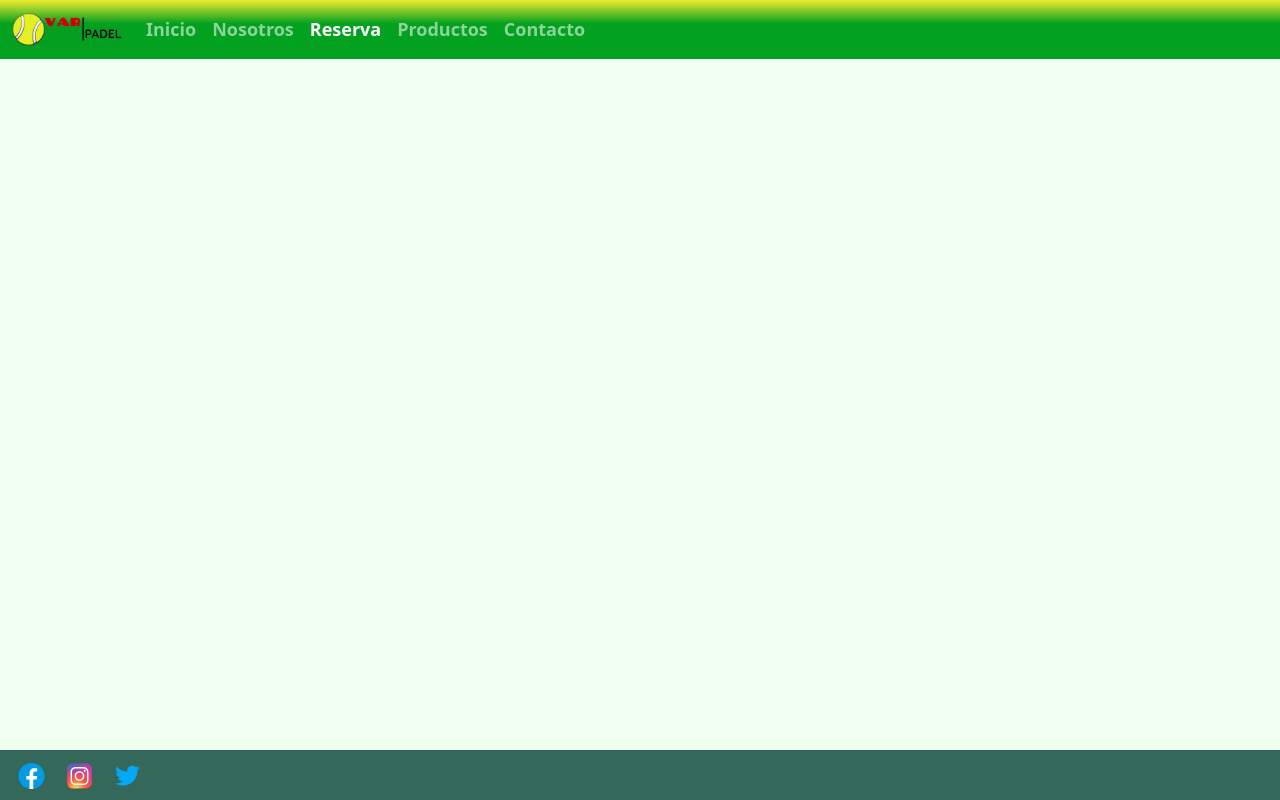
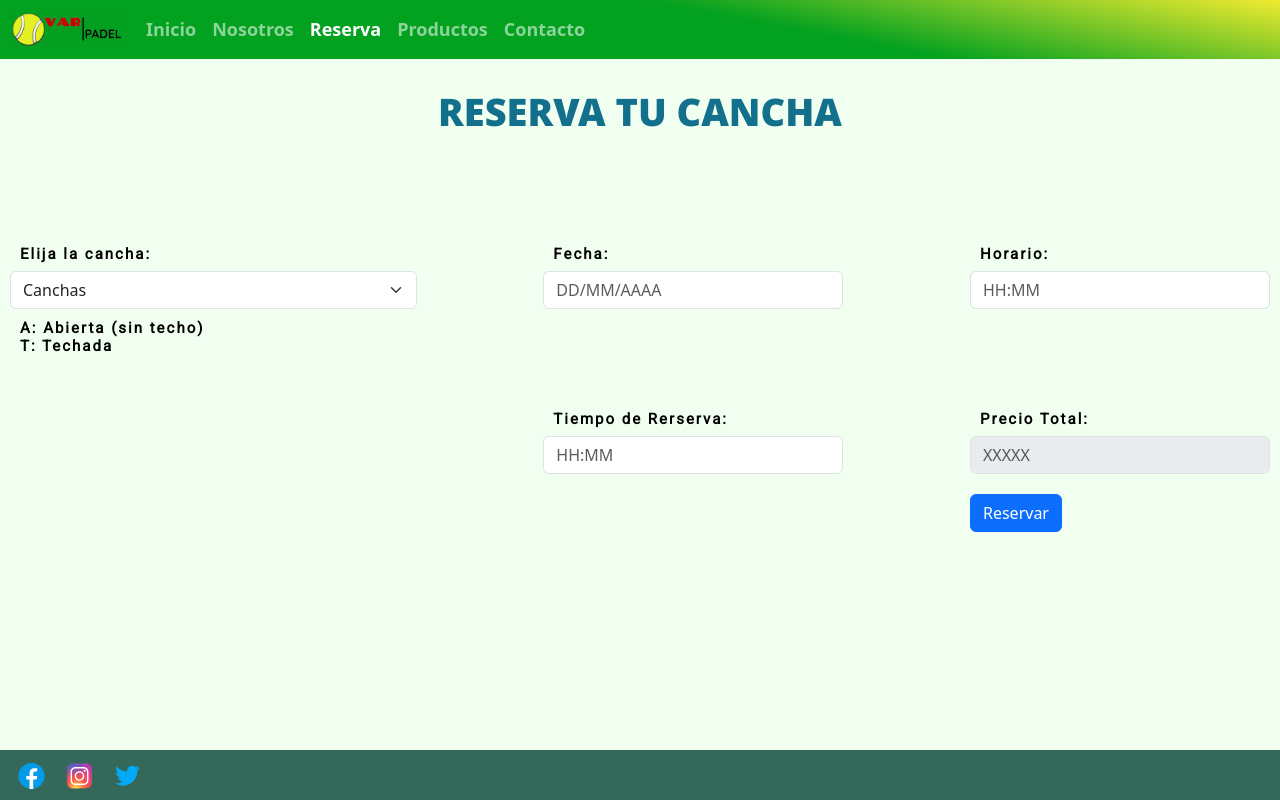
Before and after one commit to NakamaJavier/PreEntrega2Nakama, a plain HTML site: page section/reserva.html in a window 1280 px wide. Drawn offline with nearby package versions, Linux system fonts and the light colour scheme.

Commit message:
empezando la Reserva

```diff
--- a/css/style.css
+++ b/css/style.css
@@ -1,4 +1,4 @@
-@import url('https://fonts.googleapis.com/css2?family=Noto+Sans:ital,wght@0,600;0,700;0,900;1,700&family=Poppins:ital@1&family=Roboto:ital@1&display=swap');
+@import url('https://fonts.googleapis.com/css2?family=Noto+Sans:ital,wght@0,200;0,300;0,400;0,500;0,600;0,700;0,900;1,200;1,300;1,400;1,500;1,700&family=Poppins:ital@1&family=Roboto:ital,wght@0,100;0,300;0,400;1,100;1,300;1,400&display=swap');
 *{
     margin:0;
     padding:0;
@@ -19,8 +19,41 @@ h1{
     font-size:38px;
     text-align:center;
     color: #12708d;
+    margin-bottom: 20px;
 }
+h2{
+    margin-top:10px;
+    font-family: 'Noto Sans', sans-serif;;
+    font-style: normal;
+    font-weight: 800;
+    font-size: 30px;
+    text-align: left;
+    letter-spacing: 2px;
+    color: #12708d;
 
+}
+h3{
+    margin-top:10px;
+    margin-left: 10px;
+    font-family: 'Roboto', sans-serif;
+    font-style: normal;
+    font-weight: 600;
+    font-size: 15px;
+    text-align: left;
+    letter-spacing: 2px;
+    color: black;
+}
+p{
+    margin: 15px;
+    color: #000108;
+    font-family: 'Roboto', sans-serif;
+    font-style: normal;
+    font-weight: 600;
+    font-size: 18px;
+    text-align: justify;
+    line-height: 20px;
+    letter-spacing: 1px;
+}
 
 /* Navbar modificaciones de BootStrap*/
 .varlogo{
@@ -35,7 +68,7 @@ h1{
     margin-bottom: 30px;
 }
 
-/* Carrusel en index*/
+/* Configuracion Carrusel en index*/
 .carousel-width{
 
     width: 80vw;
@@ -45,7 +78,19 @@ h1{
 }
 .carousel img{
     object-fit: cover;
-    height: 37vw;
+    height: 32vw;
+}
+.carousel-caption p{
+    margin: none;
+    color: #ffffff;
+    font-family: 'Roboto', sans-serif;
+    font-style: normal;
+    font-weight: 300;
+    font-size: 18px;
+    text-align: center;
+    line-height: normal;
+    letter-spacing: normal;
+    word-spacing: normal;
 }
 
 /*Configuracion del footer*/
@@ -63,3 +108,45 @@ footer{
     padding-left: 15px;
     margin-top: 2px;
 }
+
+/*Grid Reserva */
+.gridContenedor{
+    width: 100vw;
+    height: 50vh;
+    display: grid;
+    grid-template-columns: repeat(12, 1fr);
+    grid-template-rows: repeat(5,1fr);
+    grid-template-areas:
+    ".   .    .    .    .     .     .     .     .     .    .    . "
+    "ec  ec   ec   ec   .     fe    fe    fe    .     ho   ho   ho"
+    "ec  ec   ec   ec   .     fe    fe    fe    .     .    .    . "
+    ".   .    .    .    .     tr    tr   tr     .     pt   pt   pt"
+    ".   .    .    .    .     .     .     .     .     re   re   re";
+}
+
+.caja{
+    margin: 10px;
+}
+.elijaCancha{
+    grid-area: ec;
+}
+
+.fecha{
+    grid-area: fe
+}
+
+.horario{
+    grid-area: ho;
+}
+
+.tiempoReserva{
+    grid-area: tr;
+}
+
+.precioTotal{
+    grid-area: pt;
+}
+
+.reservar{
+    grid-area: re;
+}
--- a/section/reserva.html
+++ b/section/reserva.html
@@ -3,7 +3,7 @@
 <head>
     <meta charset="UTF-8">
     <meta http-equiv="X-UA-Compatible" content="IE=edge">
-    <link rel="shortcut icon" href="./img/varpadel_favicon.png" type="image/x-icon">
+    <link rel="shortcut icon" href="../img/varpadel_favicon.png" type="./image/x-icon">
     <meta name="viewport" content="width=device-width, initial-scale=1.0">
     <link href="https://cdn.jsdelivr.net/npm/bootstrap@5.3.0-alpha1/dist/css/bootstrap.min.css" rel="stylesheet" integrity="sha384-GLhlTQ8iRABdZLl6O3oVMWSktQOp6b7In1Zl3/Jr59b6EGGoI1aFkw7cmDA6j6gD" crossorigin="anonymous">
 
@@ -12,7 +12,7 @@
 </head>
 <body>
     <header>
-        <nav class="navbar navbar-expand-lg navbar-dark" style="background: linear-gradient(0deg, #03a120 60%, #f0eb30);">
+        <nav class="navbar navbar-expand-lg navbar-dark" style="background: linear-gradient(11deg, #03a120 60%, #f0eb30);">
             <div class="container-fluid">
                 <a class="navbar-brand" href="../index.html"><img class="varlogo" src="../img/varlogo.png" alt="pelota de padel con la palabra var en bordo y padel en negro separadas por una linea vertical"></a>
                 <button class="navbar-toggler" type="button" data-bs-toggle="collapse" data-bs-target="#navbarNavAltMarkup" aria-controls="navbarNavAltMarkup" aria-expanded="false" aria-label="Toggle navigation">
@@ -32,7 +32,60 @@
     </header>
 
     <section class="wrapper">
-
+        <main>
+            <h1>
+                RESERVA TU CANCHA
+            </h1>
+        </main>
+        <section>
+            <div class="gridContenedor">
+                <div class="caja elijaCancha">
+                    <h3>
+                        Elija la cancha:
+                    </h3>
+                    <select class="form-select" aria-label="Default select example">
+                        <option selected>Canchas</option>
+                        <option value="1">Cancha 1 (cemento A)</option>
+                        <option value="2">Cancha 2 (cemento A)</option>
+                        <option value="3">Cancha 3 (sintetico T)</option>
+                        <option value="4">Cancha 4 (sintetico T)</option>
+                        <option value="5">Cancha 5 (sintetico T)</option>
+                        <option value="6">Cancha 6 (sintetico T)</option>
+                        <option value="7">Cancha 7 (sintetico T)</option>
+                    </select>
+                    <h3>
+                        A: Abierta (sin techo)<br>T: Techada
+                    </h3>
+                </div>
+                <div class="caja fecha">
+                    <h3>
+                        Fecha:
+                    </h3>
+                    <input type="text" id="disabledTextInput" class="form-control" placeholder="DD/MM/AAAA">
+                </div>
+                <div class="caja horario">
+                    <h3>
+                        Horario:
+                    </h3>
+                    <input type="text" id="disabledTextInput" class="form-control" placeholder="HH:MM">
+                </div>
+                <div class="caja tiempoReserva">
+                    <h3>
+                        Tiempo de Rerserva:
+                    </h3>
+                    <input type="text" id="disabledTextInput" class="form-control" placeholder="HH:MM">
+                </div>
+                <div class="caja precioTotal">
+                    <h3>
+                        Precio Total:
+                    </h3>
+                    <input type="text" id="disabledTextInput" class="form-control" placeholder="XXXXX" disabled>
+                </div>
+                <div class="caja reservar">
+                    <button type="button" class="btn btn-primary">Reservar</button>
+                </div>
+            </div>
+        </section>
     </section>
     <footer>
         <div class="redes">
```
Also changed, not shown: index.html (+17 -1 lines), section/contacto.html (+2 -2 lines), section/nosotros.html (+2 -2 lines), section/productos.html (+2 -2 lines).
